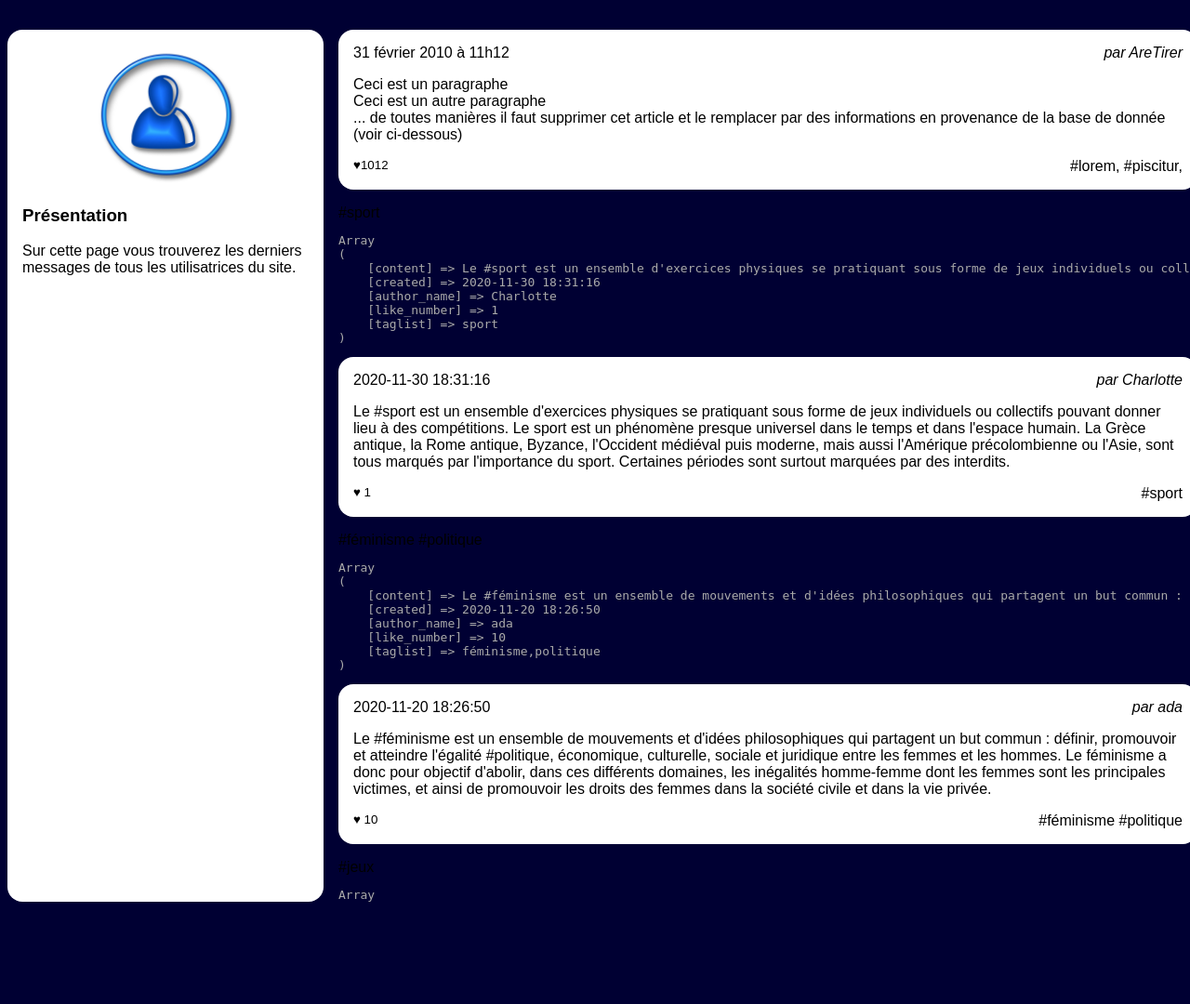
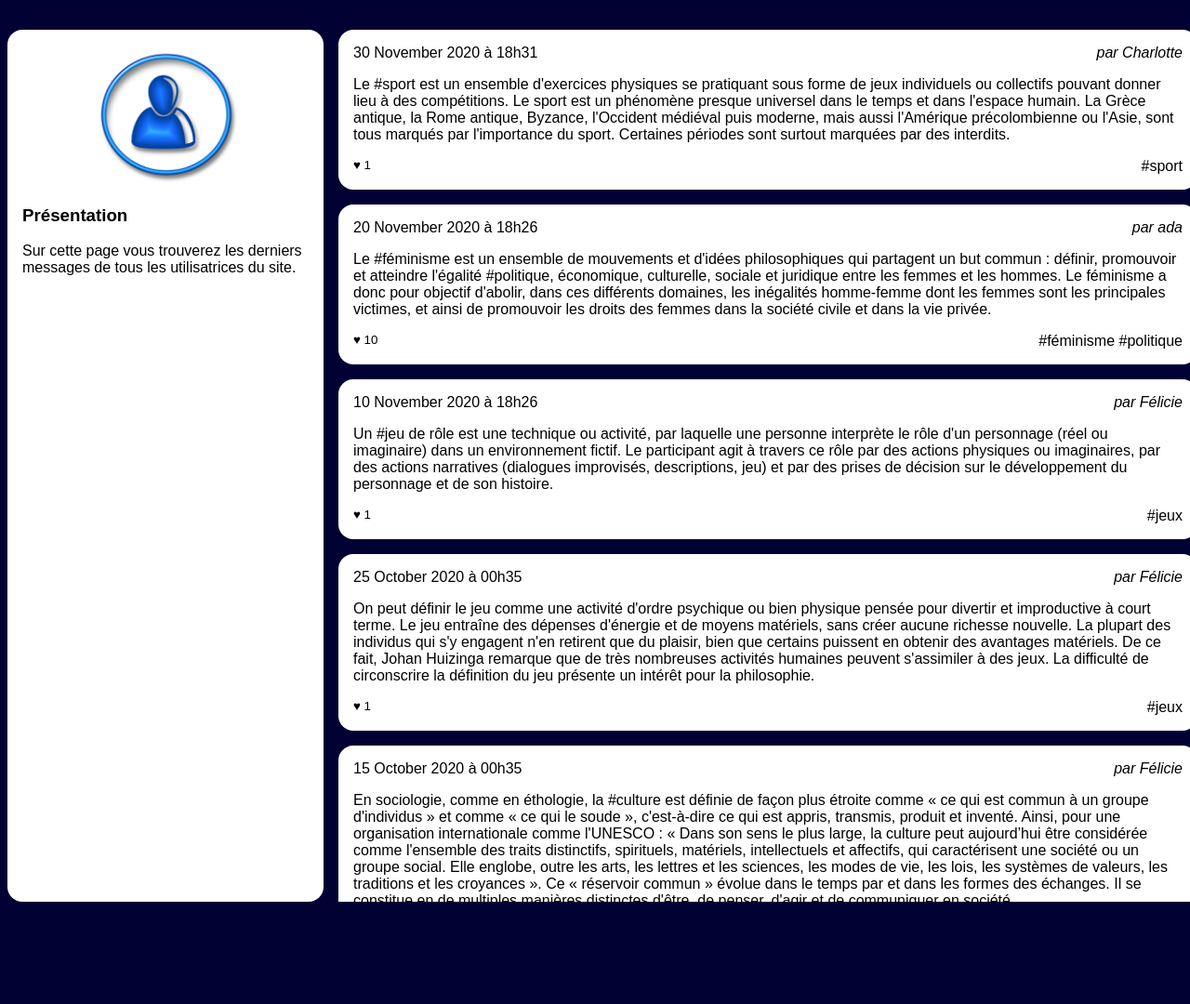
Before and after one commit to adatechschool/projet-collectif-reseau-social-php-charvinnai_socialnetwork, a PHP site: page /news.php in a window 1280 px wide. Shown: the part 92-1172 px from the top of the page at 93% size. Run offline with PHP 8.4, Linux system fonts and the light colour scheme; data comes from the database, SQL or seed files in the repository.

Commit message:
modif fichier news

```diff
--- a/news.php
+++ b/news.php
@@ -36,7 +36,7 @@
             <main>
                 <!-- L'article qui suit est un exemple pour la présentation et
                   @todo: doit etre retiré -->
-                <article>
+                <!-- <article>
                     <h3>
                         <time datetime='2020-02-01 11:12:13' >31 février 2010 à 11h12</time>
                     </h3>
@@ -54,7 +54,7 @@
                         <a href="">#piscitur</a>,
                     </footer>
                 </article>
-
+ -->
                 <?php
                 /*
                   // C'est ici que le travail PHP commence
@@ -114,14 +114,21 @@
                     // Séparer la chaîne de caractères en un tableau
                     $tags = explode(',', $post['taglist']);
 
+
+                    $originalDate = $post['created'];
+                    // Convertir la chaîne de date en timestamp Unix
+                    $unixTime = strtotime($originalDate);
+                    // Convertir le timestamp Unix en chaîne de date dans le format souhaité
+                    $newDate = date("d F Y à H\hi", $unixTime);
+
                     // Ajouter un hashtag devant chaque élément du tableau
-                    foreach ($tags as $tag) {
-                    echo "#" . trim($tag) . " ";
-                    }
+                    // foreach ($tags as $tag) {
+                    // echo "#" . trim($tag) . " ";
+                    // }
 
                     //la ligne ci-dessous doit etre supprimée mais regardez ce
                     //qu'elle affiche avant pour comprendre comment sont organisées les information dans votre
-                    echo "<pre>" . print_r($post, 1) . "</pre>";
+                    // echo "<pre>" . print_r($post, 1) . "</pre>";
 
                     // @todo : Votre mission c'est de remplacer les AREMPLACER par les bonnes valeurs
                     // ci-dessous par les bonnes valeurs cachées dans la variable $post
@@ -131,7 +138,7 @@
                     ?>
                     <article>
                         <h3>
-                            <time><?php echo $post['created'] ?></time>
+                            <time><?php echo $newDate ?></time>
                         </h3>
                         <address>par <?php echo $post['author_name'] ?></address>
                         <div>
```
